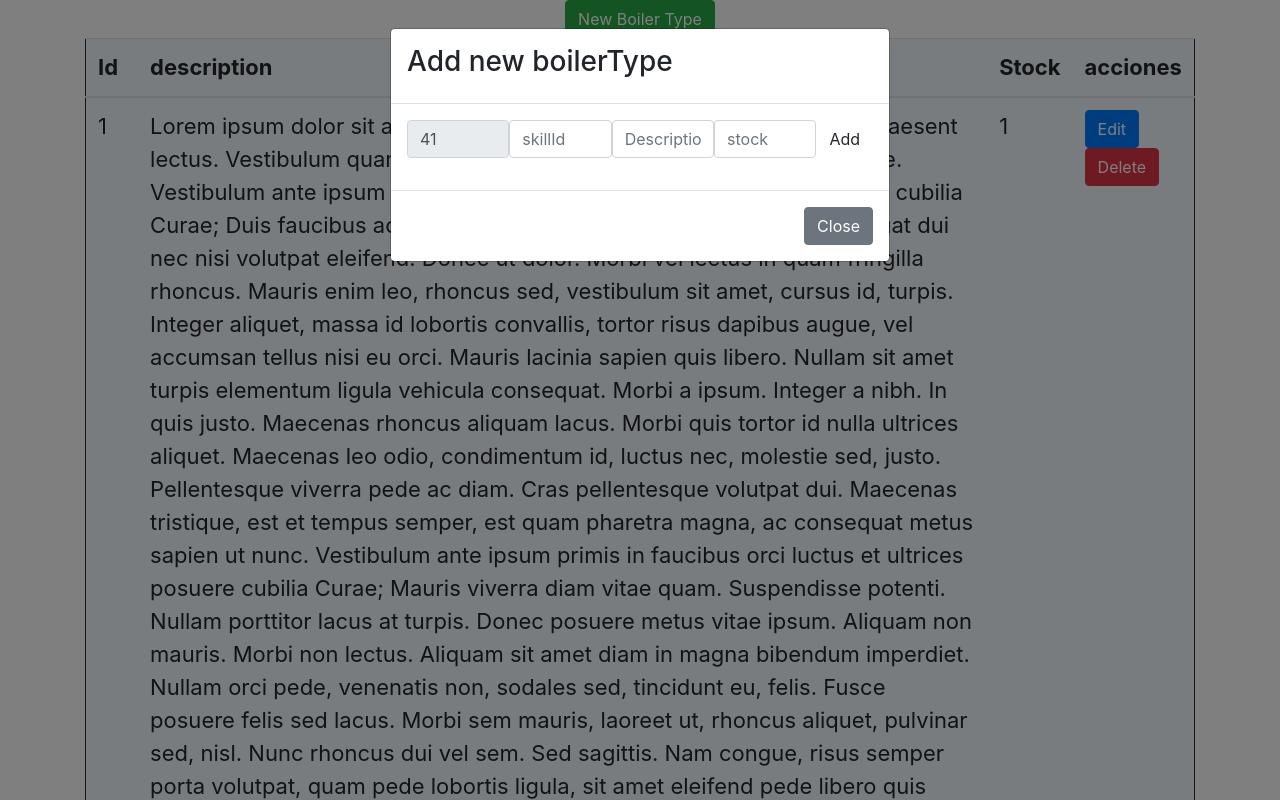
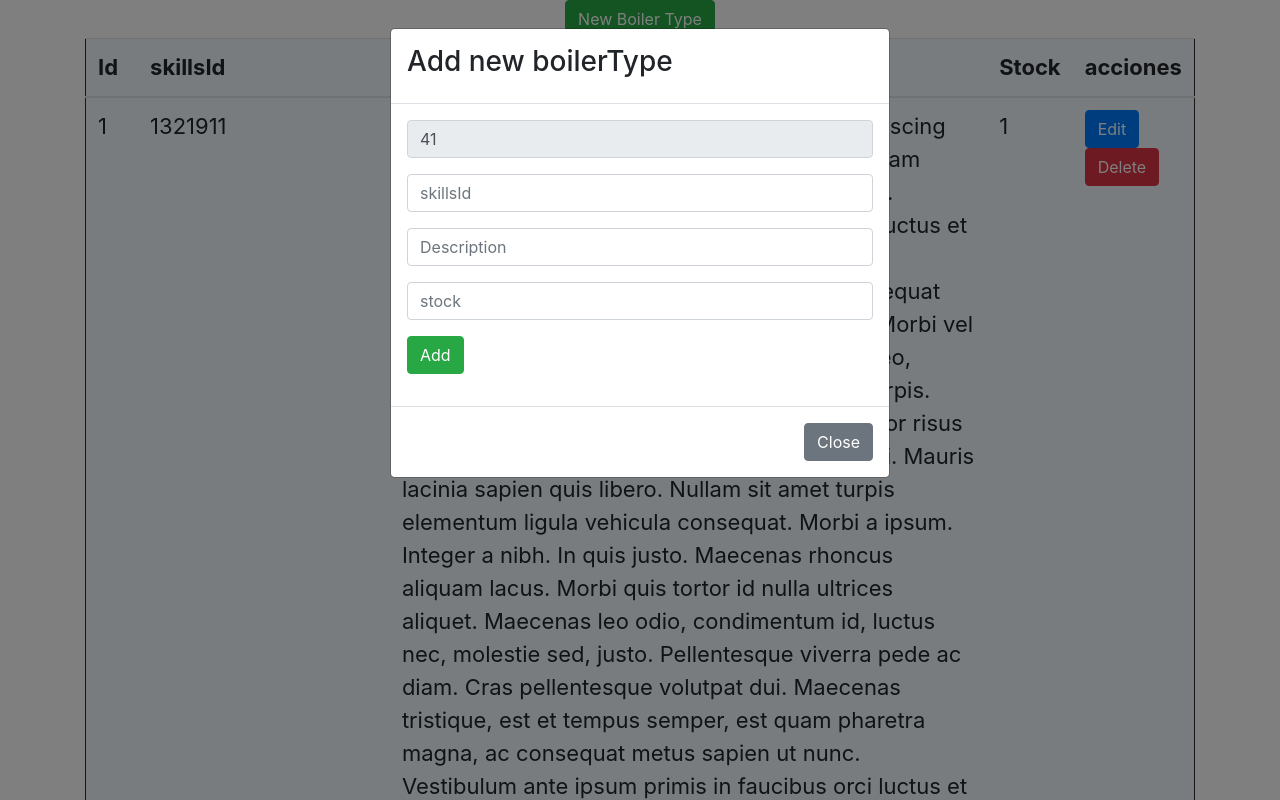
Before and after one commit to EvangelinaEG/rr-caldar-react, a React (Create React App) app: page / in a window 1280 px wide. Both pictures are taken after a click on the button "New Boiler Type". Shown: the top 800 px of the page. Built offline with nearby package versions, Linux system fonts and the light colour scheme.

Commit message:
add function edit and delete

```diff
--- a/src/App.js
+++ b/src/App.js
@@ -18,37 +18,50 @@ class App extends React.Component{
     data: data,
     form:{
       id: '',
-      skillId:'',
+      skillsId:'',
       description:'',
       stock:0
     },
     modalInsert: false,
   }
 
-  editBoilerType = id => {
-    const bt = {...this.state.data.filter(boilertype => boilertype.id === id)}
-    if(this.state.form.id){
-      this.setState({
-        form:{
-          id: bt.id,
-          skillId: bt.skillId,
-          description: bt.description,
-          stock: bt.stock
-        },
-      modalInsert: false
-      });
-    }
+  editBoilerType = (id) => {
+      this.state.data.map((bt) => {
+        if (bt.id === id) {
+          this.setState({
+            form:
+            {
+            id : bt.id,
+            skillsId : bt.skillsId,
+            description : bt.description,
+            stock : bt.stock
+            },
+          modalInsert: true
+      })}
+      return bt;
+  })};
+
+
+  updateBoilerType = (id, skillsId, description, stock) => {
+    this.setState({
+      data: this.state.data.map((bt) => {
+        if (bt.id === id) {
+          bt.skillsId = skillsId;
+          bt.description = description;
+          bt.stock = stock;
+        }
+        return bt;
+      }),
+      modalInsert: false,
+    });
   };
-
-  delBoilerType = id =>{
-    this.setState({
-      data: {...this.state.data.filter(boilertype => boilertype.id !== id)}
-    })
+  delBoilerType = (id) =>{
+    this.setState({data: [...this.state.data.filter(boilertype => boilertype.id !== id)] });
   }
-  addBoilerType = (id, skillId, description, stock) =>{
+  addBoilerType = (skillsId, description, stock) =>{
     const newBoilerType = {
       id: this.state.data.length+1,
-      skillId,
+      skillsId,
       description,
       stock
     };
@@ -70,15 +83,16 @@ class App extends React.Component{
       <div>
       <Container className="container">
         <Button color="success" onClick={this.showModal} >New Boiler Type</Button>
-        <ListBoilerTypes key="" listboilertypes={this.state.data} editBoilerType={this.editBoilerType} delBoilerType={this.delBoilerType}/>
+        <ListBoilerTypes listboilertypes={this.state.data} editBoilerType={this.editBoilerType} delBoilerType={this.delBoilerType}/>
       </Container>
       </div>
       <Modal  isOpen={this.state.modalInsert}>
+      {console.log(this.state.form)}
         <ModalHeader >
         <h3>{this.state.form.id ? "Edit boilerType" : "Add new boilerType"}</h3>
         </ModalHeader>
         <ModalBody>
-        <AddBoilerType form={this.state.form} data={this.state.data} addBoilerType={this.addBoilerType}/>
+        <AddBoilerType form={this.state.form} data={this.state.data} updateBoilerType={this.updateBoilerType} addBoilerType={this.addBoilerType}/>
         </ModalBody>
         <ModalFooter>
           <Button variant="secondary" onClick={this.hideModal}>
--- a/src/components/addBoilerType/AddBoilerType.css
+++ b/src/components/addBoilerType/AddBoilerType.css
@@ -0,0 +1,4 @@
+form{
+    display: flex;
+    flex-direction: column;
+}
--- a/src/components/addBoilerType/AddBoilerType.js
+++ b/src/components/addBoilerType/AddBoilerType.js
@@ -2,47 +2,49 @@ import React, { Component } from "react";
 import "./AddBoilerType.css";
 //import { Timestamp } from "mongodb";
 import 'bootstrap/dist/css/bootstrap.min.css';
-import {FormGroup, Form, Input} from 'reactstrap';
+import {FormGroup, Form, Input, Button} from 'reactstrap';
+
+
 class AddBoilerType extends Component{
   state = {
     id: "",
-    skillId: "",
+    skillsId: "",
     description: "",
     stock: ""
   };
-  componentDidUpdate(prevProps, prevState) {
+  componentDidMount() {
     if (this.props.form.id) {
       this.handleEdit(this.props.form);
     }
   }
-  handleEdit = (boilertype) => {
+
+  handleEdit = (boilerTypes) => {
     this.setState({
-      id: boilertype.id,
-      skillId: boilertype.skillId,
-      description: boilertype.description,
-      stock: boilertype.stock,
+      id: boilerTypes.id,
+      skillsId: boilerTypes.skillsId,
+      description: boilerTypes.description,
+      stock: boilerTypes.stock,
     });
   };
   onSubmit = (e) => {
     e.preventDefault();
-    if (this.state.id) {
+    if (this.props.form.id) {
       this.props.updateBoilerType(
         this.state.id,
-        this.state.skillId,
+        this.state.skillsId,
         this.state.description,
         this.state.stock,
       );
     } else {
       this.props.addBoilerType(
-        this.state.id,
-        this.state.skillId,
+        this.state.skillsId,
         this.state.description,
         this.state.stock
       );
     }
     this.setState({
       id: "",
-      skillId: "",
+      skillsId: "",
       description: "",
       stock: "",
     });
@@ -54,19 +56,19 @@ class AddBoilerType extends Component{
     return (
         <Form  style={{ display: 'flex' }} onSubmit={this.onSubmit}>
             <FormGroup>
-              <Input type="text" className="form-control" name="id" id="id" placeholder="Id" readOnly value={(this.state.id)? this.state.id : this.props.data.length+1} />
+              <Input type="text" name="id"  placeholder="Id" readOnly value={this.state.id? this.state.id : this.props.data.length+1} />
             </FormGroup>
             <FormGroup>
-              <Input type="text" className="form-control" name="skillId" id="skillId" value={this.state.skillId} placeholder="skillId" defaulvalue="" onChange={this.handleChange} />
+              <Input type="text" name="skillsId" value={this.state.skillsId? this.state.skillsId : ''} placeholder="skillsId"  onChange={this.handleChange} />
             </FormGroup>
             <FormGroup>
-              <Input type="text" className="form-control" name="description" id="description" value={this.state.description} placeholder="Description" defaulvalue="" onChange={this.handleChange} />
+              <Input type="text"  name="description" value={this.state.description? this.state.description : ''} defaultvalue="" placeholder="Description"  onChange={this.handleChange} />
             </FormGroup>
             <FormGroup>
-              <Input type="text" className="form-control" name="stock" id="description" value={this.state.stock} placeholder="stock" defaulvalue="" onChange={this.handleChange}/>
+              <Input type="number"  name="stock"  value={this.state.stock? this.state.stock : ''} placeholder="stock"  onChange={this.handleChange}/>
             </FormGroup>
             <FormGroup>
-              <Input type="submit" color="success" value="Add" className="btn"/>
+              <Button type="submit" color="success"  className="btn">{(this.props.form.id)? "Save" : "Add"}</Button>
             </FormGroup>
         </Form>
     )
--- a/src/components/boilerTypeId/BoilerTypeId.js
+++ b/src/components/boilerTypeId/BoilerTypeId.js
@@ -6,17 +6,15 @@ import {Button} from 'reactstrap';
 
 export class BoilerTypeId extends Component{
 
-    handleDelete = () => this.props.delBoilerType(this.props.boilertype.id)
-    handleEdit = () => this.props.editBoilerType(this.props.boilertype.id)
-
     render () {
         return (
                     <tr>
                         <td>{this.props.boilertype.id}</td>
+                        <td>{this.props.boilertype.skillsId}</td>
                         <td>{this.props.boilertype.description}</td>
                         <td>{this.props.boilertype.stock}</td>
-                        <td><Button color="primary" onClick={this.handleEdit} editBoilerType={this.props.editBoilerType}>Edit</Button>
-                        <Button color="danger" onClick={this.handleDelete} delBoilerTypes={this.props.delBoilerType}>Delete</Button></td>
+                        <td><Button color="primary" onClick={this.props.editBoilerType.bind(this, this.props.boilertype.id)}>Edit</Button>
+                        <Button color="danger" onClick={this.props.delBoilerType.bind(this, this.props.boilertype.id)} delBoilerTypes={this.props.delBoilerType}>Delete</Button></td>
                     </tr>
         )
     }
--- a/src/components/listBoilerTypes/ListBoilerTypes.js
+++ b/src/components/listBoilerTypes/ListBoilerTypes.js
@@ -10,6 +10,7 @@ class ListBoilerTypes extends Component{
                 <thead>
                     <tr>
                     <th>Id</th>
+                    <th>skillsId</th>
                     <th>description</th>
                     <th>Stock</th>
                     <th>acciones</th>
```
Also changed, not shown: package.json (+12 -0 lines), 2 other files (tests, documents, lock files or other folders).
